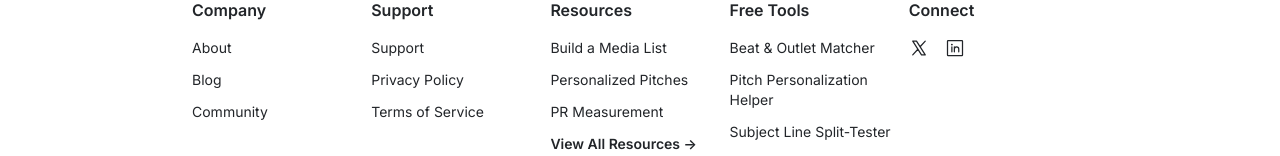
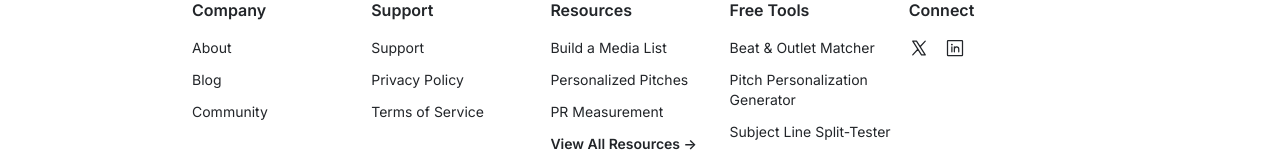
Before and after one commit to ajmcgr/mediaai-tools, a React (Vite) app: page /about in a window 1280 px wide. Shown: the part 1675-1831 px from the top of the page. Built offline with nearby package versions, Linux system fonts and the light colour scheme.

Commit message:
Update footer link text
Change 'Pitch Personalization Helper' to 'Pitch Personalization Generator' in the footer.

```diff
--- a/src/components/Footer.tsx
+++ b/src/components/Footer.tsx
@@ -130,7 +130,7 @@ const Footer = () => {
                   className="block text-sm font-light transition-colors"
                   style={{ color: '#222529' }}
                 >
-                  Pitch Personalization Helper
+                  Pitch Personalization Generator
                 </Link>
                 <Link
                   to="/subject-line-split-tester"
```
